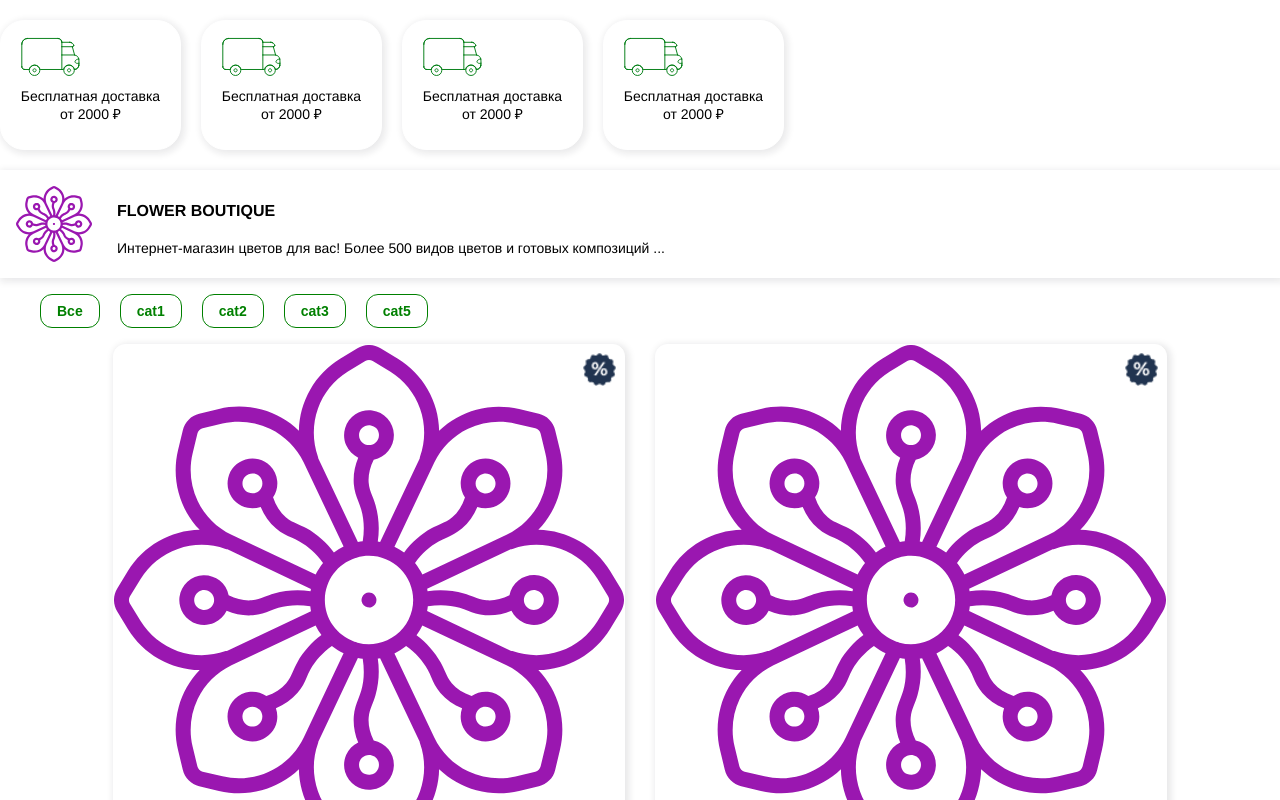
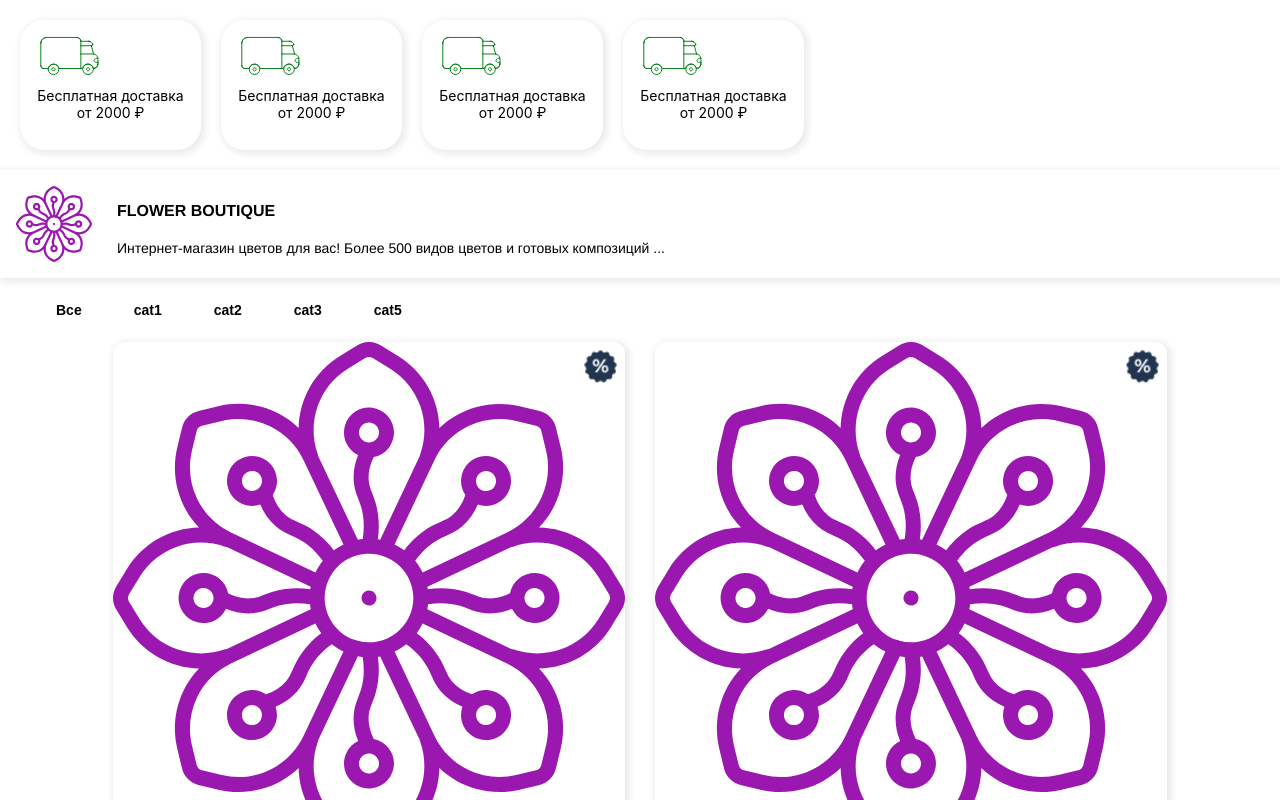
Before and after one commit to MainArmyn/ReactShop, a React (Create React App) app: page / in a window 1280 px wide. Shown: the top 800 px of the page. Built offline with nearby package versions, Linux system fonts and the light colour scheme.

Commit message:
first commit

```diff
--- a/src/App.css
+++ b/src/App.css
@@ -78,6 +78,11 @@
     box-sizing: border-box;
     box-shadow: 2px 2px 7px 2px rgba(17, 17, 34, 0.09);
 }
+
+.vidjets-container__item:nth-child(1) {
+  margin-left: 20px;
+}
+
 
 .vidjets-container__item__img {
   width: 68px;
--- a/src/Constants.css
+++ b/src/Constants.css
@@ -1,32 +1,17 @@
 :root {
-    --shop-background: white;
     --vidjet-background: white;/*можно передать и изобржение и просто цвет */
-    --vidjet-border-type: solid;
-    --vidjet-border-color: white;
-    --vidjet-text-color: black;
-    --vidjet-font-family: Helvetica;
+    --logo-path: url();
     --logo-text-color: black;/* область логотипа */
     --logo-font-family: Helvetica;
-    --logo-background: white;
+    --logo-background-color: white;
     --item-list-background: white;/*имеется ввиду вся область с товарами какой будет фон*/
-    --item-list-category-color: green;/*имеется ввиду как будет вот эта полоска с категориями*/
+    --item-list-category-text-color: green;/*имеется ввиду как будет вот эта полоска с категориями*/
     --item-list-category-font-family: Arial;
     --item-list-category-border-color: green;
-    --item-list-category-border-type: solid;
-    --item-list-category-background: white;
     --item-text-color: black;/*имеется ввиду сама краточка товара*/
-    --item-border-type: solid;
-    --item-border-color: white;
-    --item-background: white;
     --item-font-family: Arial;
-    --item-choose-category-border-type: solid;/*имеется ввиду про там где у нас рамзеры выбиратьются и так далее также этот тсиль будет дублироваться на раскрытую версию элемента*/
-    --item-choose-category-border-color: black;
-    --item-cart-btn-background: black;/*кнопка коризны ну там добавить в коризну */
-    --item-cart-btn-text-color: white;
-    --item-full-font-family: Arial;/*раскарытая верся товара имеется ввиду */
-    --item-full-background: white;
-    --item-full-description-text-color: black;
-    --item-full-description-border-type: solid;
-    --item-full-description-border-color: green;
-
+    --item-fullView-text-background: white;/* имеется ввиду когда товар развернут*/
+    --item-fullView-description-text-color: black;
+    --item-fullView-description-border-color: green;
+    --all-btns-fontFamily: Arial;
 }
```
